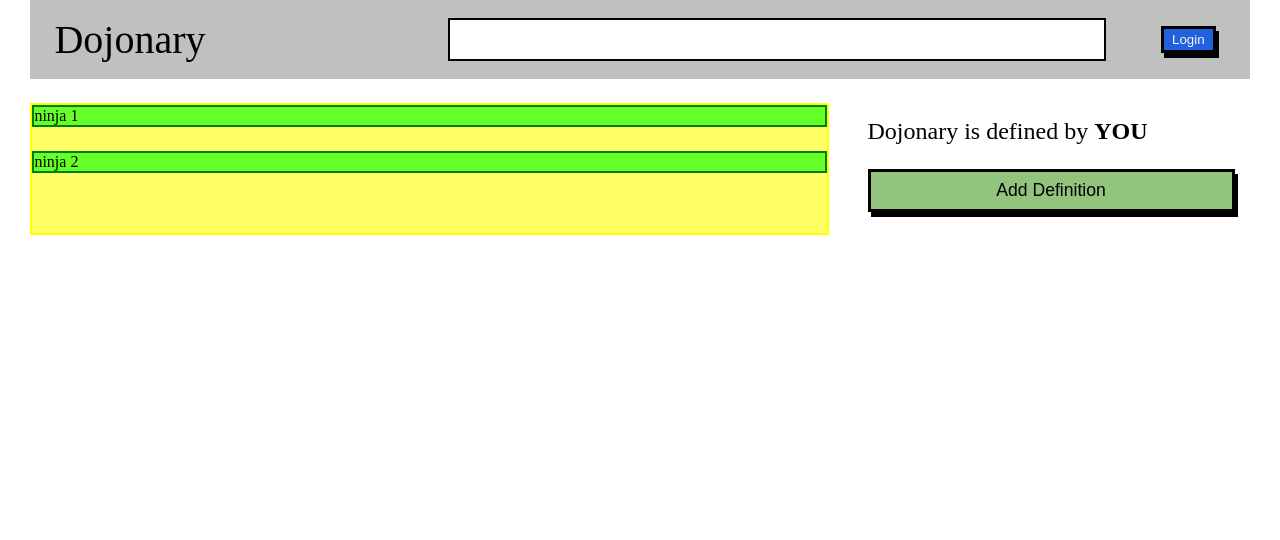
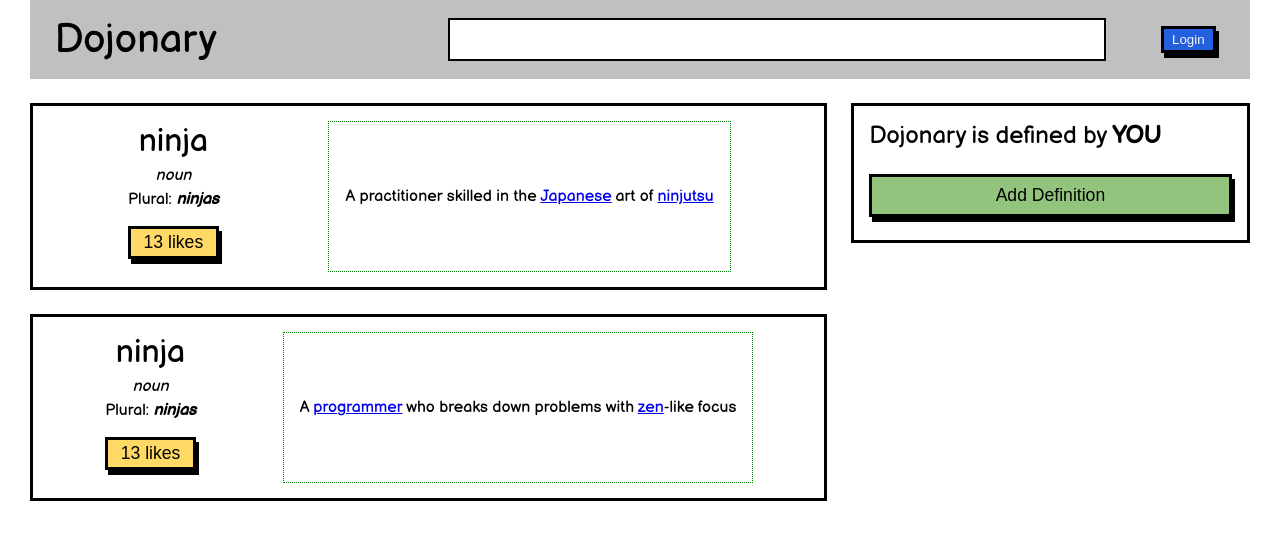
Before and after one commit to AllenNowak/CodingDojo, a plain HTML site: page 2WebFundamentals/JS/ButtonClicker/index.html in a window 1280 px wide. Drawn offline with Linux system fonts and the light colour scheme.

Commit message:
html so far

```diff
--- a/2WebFundamentals/JS/ButtonClicker/index.html
+++ b/2WebFundamentals/JS/ButtonClicker/index.html
@@ -7,7 +7,7 @@
     <link rel="stylesheet" href="style.css" />
     <title>Dojonary</title>
   </head>
-  <body class="main flex">
+  <body class="main flex balsamiq">
     <header class="gray-bg flex-evenly">
       <span>Dojonary</span>
       <div>
@@ -16,12 +16,32 @@
       </div>
     </header>
     <div class="wrapper flex-rows-evenly">
-      <div class="left flex-columns-evenly yellow60-bg">
-        <div class="definition green60-bg"><span>ninja 1</span></div>
-        <div class="definition green60-bg"><span>ninja 2</span></div>
+      <div class="left flex-columns-evenly">
+        <div class="dict-entry flex-rows-evenly border-blk">
+          <div class="dict-entry-word">
+            <p>ninja</p>
+            <p class="italics">noun</p>
+            <p>Plural: <span class="bold italics">ninjas</span></p>
+            <button class="btn-simple">13 likes</button>
+          </div>
+          <p class="dict-entry-defn">
+            A practitioner skilled in the <a href="#">Japanese</a> art of <a href="#">ninjutsu</a>
+          </p>
+        </div>
+        <div class="dict-entry flex-rows-evenly border-blk">
+          <div class="dict-entry-word">
+            <p>ninja</p>
+            <p class="italics">noun</p>
+            <p>Plural: <span class="bold italics">ninjas</span></p>
+            <button class="btn-simple">13 likes</button>
+          </div>
+          <p class="dict-entry-defn">
+            A <a href="#">programmer</a> who breaks down problems with <span><a href="#">zen</a>-like</span> focus
+          </p>
+        </div>
       </div>
       <div class="right">
-        <div>
+        <div class="border-blk">
           <p>Dojonary is defined by <span>YOU</span></p>
           <button class="btn-simple">Add Definition</button>
         </div>
```
